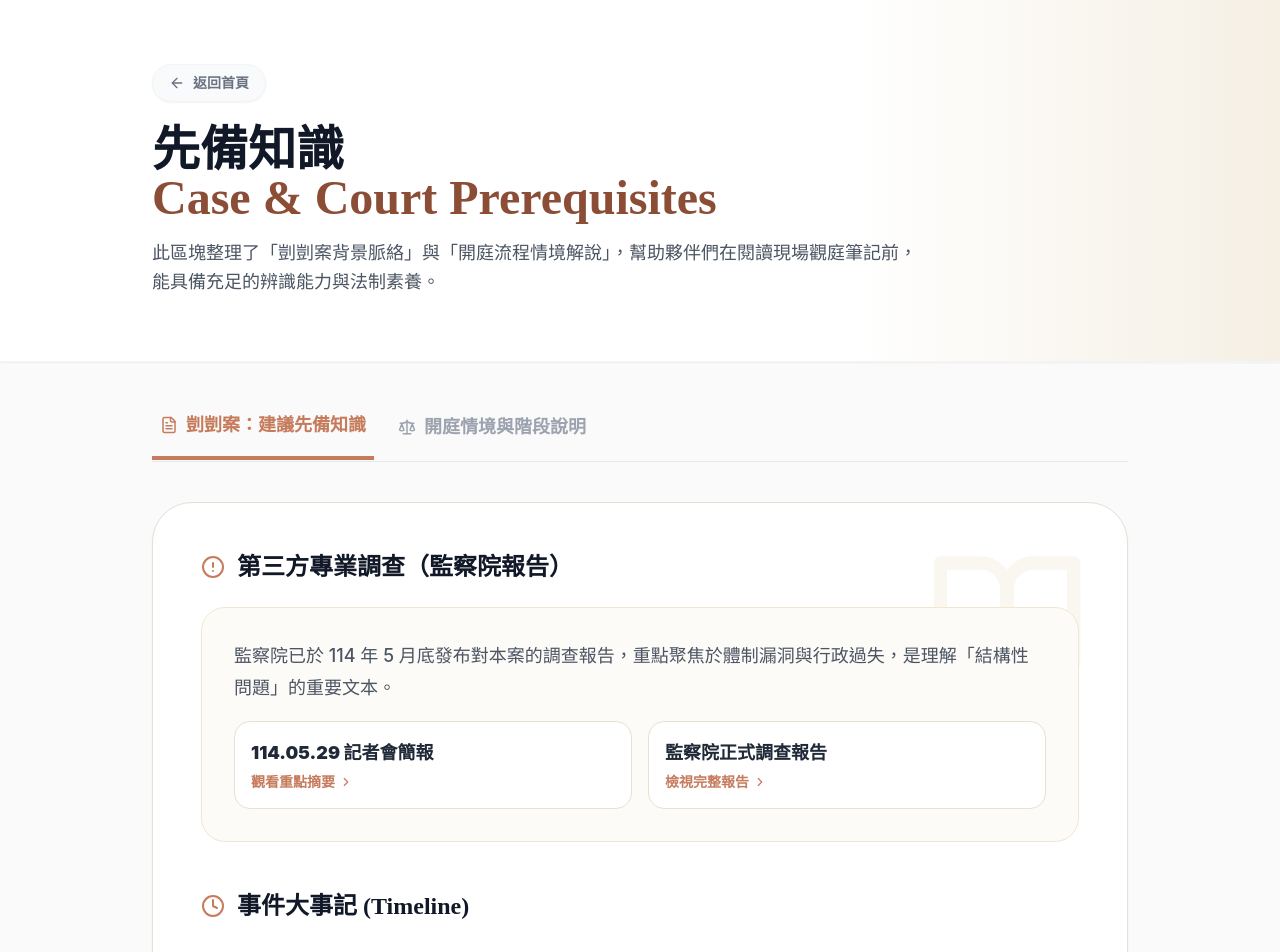
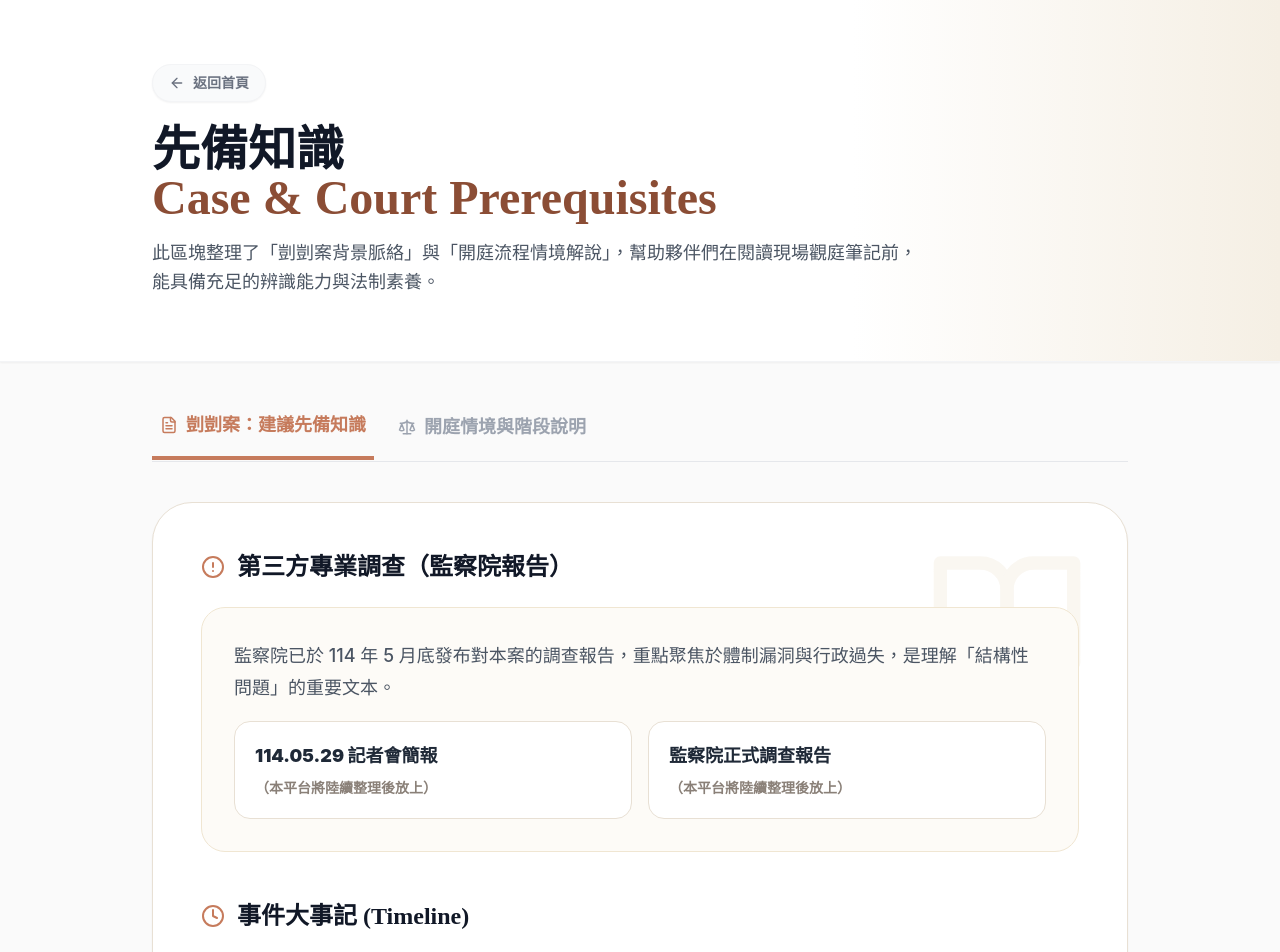
Before and after one commit to keegan112026-tech/court-notes-site, a Next.js app: page /prerequisites in a window 1280 px wide. Shown: the top 952 px of the page. Built offline with nearby package versions, Linux system fonts and the light colour scheme.

Commit message:
refactor: 優化首頁先備知識動線與移除獨立頁面之失效按鈕

```diff
--- a/app/page.tsx
+++ b/app/page.tsx
@@ -295,11 +295,11 @@ export default function Home() {
                                 要做到這點，那就必須要先學習先備知識，再從現有資料及開庭歷程中，不經他人包裝詮釋，自己閱覽事情的始末，做出完整、獨立、多元觀點的判讀，<br />
                                 <span className="text-[#7B8C4E] text-2xl mt-4 block">一起走到下一步：尋求解方。</span>
                             </p>
-                            <Link href="/prerequisites">
+                            <a href="#knowledge">
                                 <button className="bg-gradient-to-r from-[#7B8C4E] to-[#5a6e38] text-white px-12 py-5 rounded-full text-xl font-black shadow-[0_0_40px_rgba(123,140,78,0.3)] hover:shadow-[0_0_60px_rgba(123,140,78,0.5)] transition-all hover:-translate-y-1 flex items-center gap-3 mx-auto">
                                     學習先備知識 <ArrowRight size={22} className="group-hover:translate-x-1 transition-transform" />
                                 </button>
-                            </Link>
+                            </a>
                         </div>
                     </motion.div>
                 </div>
@@ -428,16 +428,16 @@ export default function Home() {
                         <p className="text-[16px] text-[#A09888] font-bold mb-6">感謝 <a href="https://www.legis-pedia.com/" target="_blank" className="text-[#7B8C4E] underline">法律百科</a></p>
                         <div className="grid grid-cols-1 md:grid-cols-2 gap-4">
                             {[
-                                { title: '剴剴案：建議先備知識', desc: '整理本案相關的背景脈絡、重要法律名詞釋義與相關附件下載。', url: 'https://bird-wildebeest-d6d.notion.site/3147e2fdafd880bfb51ce110811c2e34' },
-                                { title: '開庭情境與階段說明', desc: '深入淺出解說法庭配置、發言順序與各階段的法律意義。', url: 'https://bird-wildebeest-d6d.notion.site/3147e2fdafd880e3bb81f280f68680db' },
+                                { title: '剴剴案：建議先備知識', desc: '整理本案相關的背景脈絡、重要法律名詞釋義與相關附件下載。', url: '/prerequisites' },
+                                { title: '開庭情境與階段說明', desc: '深入淺出解說法庭配置、發言順序與各階段的法律意義。', url: '/prerequisites' },
                             ].map((link, i) => (
-                                <a key={i} href={link.url} target="_blank" rel="noreferrer" className="block group">
+                                <Link key={i} href={link.url} className="block group">
                                     <motion.div whileHover={{ y: -3 }} className="bg-[#F5EFE4] p-6 rounded-xl border border-[#E8E0D4] hover:border-[#7B8C4E] transition-all h-full">
                                         <h4 className="text-[22px] font-black group-hover:text-[#7B8C4E] transition-colors" style={serif}>{link.title}</h4>
                                         <p className="text-[16px] text-[#8A8078] font-bold mt-2">{link.desc}</p>
-                                        <span className="text-[#7B8C4E] text-[14px] font-bold mt-3 flex items-center gap-1">前往 Notion 閱讀與下載附件 <ArrowRight size={14} /></span>
+                                        <span className="text-[#7B8C4E] text-[14px] font-bold mt-3 flex items-center gap-1">前往閱讀完整先備知識 <ArrowRight size={14} /></span>
                                     </motion.div>
-                                </a>
+                                </Link>
                             ))}
                         </div>
                     </div>
--- a/app/prerequisites/page.tsx
+++ b/app/prerequisites/page.tsx
@@ -67,14 +67,14 @@ export default function PrerequisitesPage() {
                                             監察院已於 114 年 5 月底發布對本案的調查報告，重點聚焦於體制漏洞與行政過失，是理解「結構性問題」的重要文本。
                                         </p>
                                         <div className="flex flex-col sm:flex-row gap-4">
-                                            <a href="#" className="flex-1 bg-white border border-[#E8E0D4] p-4 rounded-2xl hover:border-[#C67B5C] transition-colors group">
-                                                <h4 className="font-black text-gray-800 group-hover:text-[#C67B5C] mb-1">114.05.29 記者會簡報</h4>
-                                                <span className="text-[#C67B5C] text-sm font-bold flex items-center gap-1">觀看重點摘要 <ChevronRight size={14} /></span>
-                                            </a>
-                                            <a href="#" className="flex-1 bg-white border border-[#E8E0D4] p-4 rounded-2xl hover:border-[#C67B5C] transition-colors group">
-                                                <h4 className="font-black text-gray-800 group-hover:text-[#C67B5C] mb-1">監察院正式調查報告</h4>
-                                                <span className="text-[#C67B5C] text-sm font-bold flex items-center gap-1">檢視完整報告 <ChevronRight size={14} /></span>
-                                            </a>
+                                            <div className="flex-1 bg-white border border-[#E8E0D4] p-5 rounded-2xl">
+                                                <h4 className="font-black text-gray-800 text-lg mb-1">114.05.29 記者會簡報</h4>
+                                                <p className="text-[#8A8078] text-sm font-bold mt-2">（本平台將陸續整理後放上）</p>
+                                            </div>
+                                            <div className="flex-1 bg-white border border-[#E8E0D4] p-5 rounded-2xl">
+                                                <h4 className="font-black text-gray-800 text-lg mb-1">監察院正式調查報告</h4>
+                                                <p className="text-[#8A8078] text-sm font-bold mt-2">（本平台將陸續整理後放上）</p>
+                                            </div>
                                         </div>
                                     </div>
                                 </section>
```
